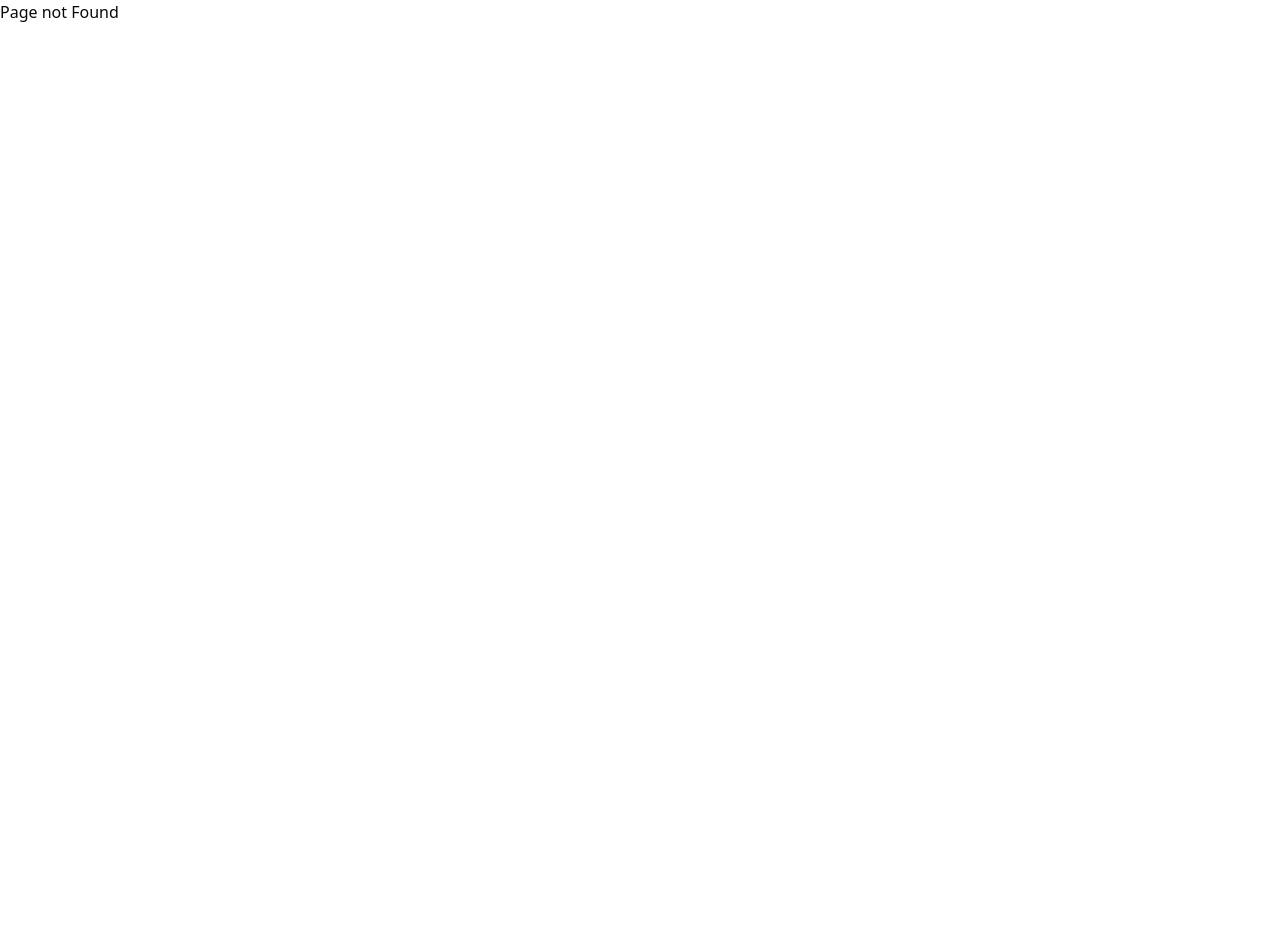
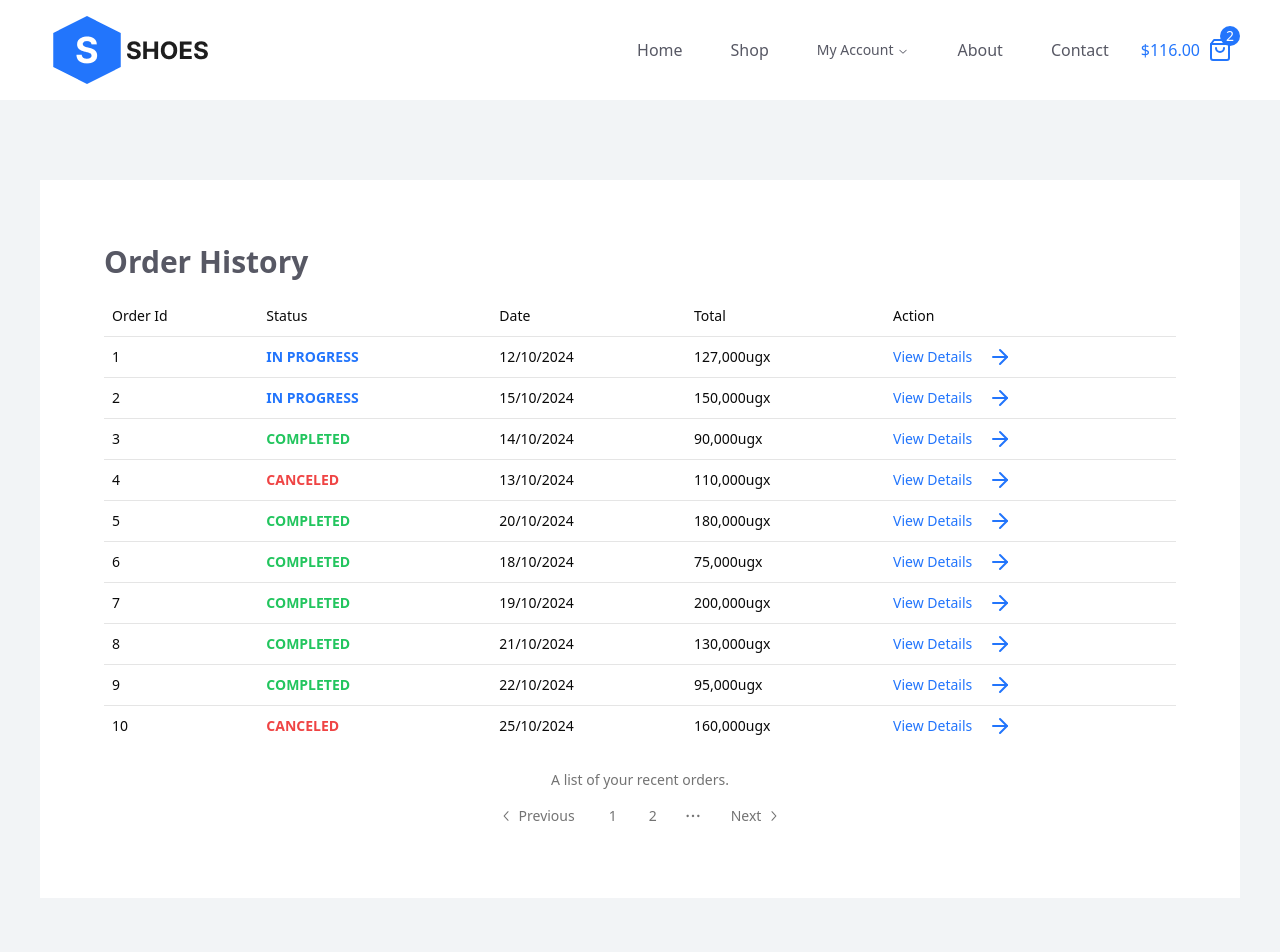
Before and after one commit to baliddeki/ovo-frontend, a React (Vite) app: page /orders in a window 1280 px wide. Before the commit this address had no page. Shown: the top 952 px of the page. Before the commit the page ends 800 px from the top, so only its background shows below. Built offline with nearby package versions, Linux system fonts and the light colour scheme.

Commit message:
added orders page and fixed bugs

```diff
--- a/package.json
+++ b/package.json
@@ -21,6 +21,7 @@
     "@radix-ui/react-popover": "^1.1.2",
     "@radix-ui/react-select": "^2.1.2",
     "@radix-ui/react-slot": "^1.1.0",
+    "@smastrom/react-rating": "^1.5.0",
     "class-variance-authority": "^0.7.0",
     "clsx": "^2.1.1",
     "date": "^2.0.5",
--- a/src/App.tsx
+++ b/src/App.tsx
@@ -26,6 +26,9 @@ import Cart from "@/pages/user-pages/cart.tsx";
 import AddNewCustomer from "@/pages/admin-pages/add-new-customer.tsx";
 import EditCustomer from "@/pages/admin-pages/edit-customer.tsx";
 import CustomerDetails from "@/pages/admin-pages/customer-details.tsx";
+import UserOrders from "@/pages/user-pages/orders.tsx";
+import UserAccount from "@/pages/user-pages/account.tsx";
+import UserOrderDetails from "@/pages/user-pages/order-details.tsx";
 
 function App() {
   return (
@@ -43,6 +46,9 @@ function App() {
              <Route path={"product/:productId"} element={<UserProduct />}/>
              <Route path={"contact"} element={<Contact />}/>
              <Route path={"cart"} element={<Cart/>}/>
+             <Route path={"orders"} element={<UserOrders/>}/>
+             <Route path={"order-details"} element={<UserOrderDetails />}/>
+             <Route path={"my-account"} element={<UserAccount />}/>
              <Route path={"signin"} element={<SignIn />}/>
              <Route path={"signup"} element={<SignUp />}/>
          </Route>
--- a/src/assets/data.ts
+++ b/src/assets/data.ts
@@ -148,6 +148,7 @@ export const orders: Order[] = [
         id: '1',
         product: "Brown Hiking Boots",
         customer: "Emma",
+        status: 'IN PROGRESS',
         price: "127,000ugx",
         deliveryDate: "12/10/2024",
         image: "/images/boots.jpg",
@@ -156,6 +157,7 @@ export const orders: Order[] = [
         id: '2',
         product: "Black Air Force",
         customer: "John",
+        status: "IN PROGRESS",
         price: "150,000ugx",
         deliveryDate: "15/10/2024",
         image: "/images/boots.jpg",
@@ -164,6 +166,7 @@ export const orders: Order[] = [
         id: '3',
         product: "White Running Shoes",
         customer: "Sarah",
+        status: 'COMPLETED',
         price: "90,000ugx",
         deliveryDate: "14/10/2024",
         image: "/images/boots.jpg",
@@ -172,6 +175,7 @@ export const orders: Order[] = [
         id: '4',
         product: "Blue Sport Sneakers",
         customer: "Michael",
+        status: "CANCELED",
         price: "110,000ugx",
         deliveryDate: "13/10/2024",
         image: "/images/boots.jpg",
@@ -180,6 +184,7 @@ export const orders: Order[] = [
         id: '5',
         product: "Red Basketball Shoes",
         customer: "David",
+        status: "COMPLETED",
         price: "180,000ugx",
         deliveryDate: "20/10/2024",
         image: "/images/boots.jpg",
@@ -188,6 +193,7 @@ export const orders: Order[] = [
         id: '6',
         product: "Green Walking Shoes",
         customer: "Alice",
+        status: "COMPLETED",
         price: "75,000ugx",
         deliveryDate: "18/10/2024",
         image: "/images/boots.jpg",
@@ -196,6 +202,7 @@ export const orders: Order[] = [
         id: '7',
         product: "Yellow Track Shoes",
         customer: "James",
+        status: "COMPLETED",
         price: "200,000ugx",
         deliveryDate: "19/10/2024",
         image: "/images/boots.jpg",
@@ -204,6 +211,7 @@ export const orders: Order[] = [
         id: '8',
         product: "Grey Cross Trainers",
         customer: "Rebecca",
+        status: "COMPLETED",
         price: "130,000ugx",
         deliveryDate: "21/10/2024",
         image: "/images/boots.jpg",
@@ -212,6 +220,7 @@ export const orders: Order[] = [
         id: '9',
         product: "Purple Tennis Shoes",
         customer: "Chris",
+        status: "COMPLETED",
         price: "95,000ugx",
         deliveryDate: "22/10/2024",
         image: "/images/boots.jpg",
@@ -220,6 +229,7 @@ export const orders: Order[] = [
         id: '10',
         product: "Orange High-Tops",
         customer: "Sophia",
+        status: "CANCELED",
         price: "160,000ugx",
         deliveryDate: "25/10/2024",
         image: "/images/boots.jpg",
--- a/src/assets/types.ts
+++ b/src/assets/types.ts
@@ -20,6 +20,7 @@ export type Order = {
     product: string,
     customer: string;
     price: string;
+    status: string;
     deliveryDate: string;
     image: string;
 }
--- a/src/assets/utils.tsx
+++ b/src/assets/utils.tsx
@@ -40,7 +40,6 @@ export const useProductCount = () => {
 
     const handleProductCount = (productId: string,action:string) => {
         setProductCounts((prevCounts) => {
-            // @ts-ignore
             const currentCount:number = prevCounts[productId] || 0;
             const newCount = action === "add" ? currentCount + 1 : Math.max(currentCount - 1, 0);
 
--- /dev/null
+++ b/src/components/ui/pagination.tsx
@@ -0,0 +1,121 @@
+import * as React from "react"
+import {
+  ChevronLeftIcon,
+  ChevronRightIcon,
+  DotsHorizontalIcon,
+} from "@radix-ui/react-icons"
+
+import { cn } from "@/lib/utils"
+import { ButtonProps, buttonVariants } from "@/components/ui/button"
+
+const Pagination = ({ className, ...props }: React.ComponentProps<"nav">) => (
+  <nav
+    role="navigation"
+    aria-label="pagination"
+    className={cn("mx-auto flex w-full justify-center", className)}
+    {...props}
+  />
+)
+Pagination.displayName = "Pagination"
+
+const PaginationContent = React.forwardRef<
+  HTMLUListElement,
+  React.ComponentProps<"ul">
+>(({ className, ...props }, ref) => (
+  <ul
+    ref={ref}
+    className={cn("flex flex-row items-center gap-1", className)}
+    {...props}
+  />
+))
+PaginationContent.displayName = "PaginationContent"
+
+const PaginationItem = React.forwardRef<
+  HTMLLIElement,
+  React.ComponentProps<"li">
+>(({ className, ...props }, ref) => (
+  <li ref={ref} className={cn("", className)} {...props} />
+))
+PaginationItem.displayName = "PaginationItem"
+
+type PaginationLinkProps = {
+  isActive?: boolean
+} & Pick<ButtonProps, "size"> &
+  React.ComponentProps<"a">
+
+const PaginationLink = ({
+  className,
+  isActive,
+  size = "icon",
+  ...props
+}: PaginationLinkProps) => (
+  <a
+    aria-current={isActive ? "page" : undefined}
+    className={cn(
+      buttonVariants({
+        variant: isActive ? "outline" : "ghost",
+        size,
+      }),
+      className
+    )}
+    {...props}
+  />
+)
+PaginationLink.displayName = "PaginationLink"
+
+const PaginationPrevious = ({
+  className,
+  ...props
+}: React.ComponentProps<typeof PaginationLink>) => (
+  <PaginationLink
+    aria-label="Go to previous page"
+    size="default"
+    className={cn("gap-1 pl-2.5", className)}
+    {...props}
+  >
+    <ChevronLeftIcon className="h-4 w-4" />
+    <span>Previous</span>
+  </PaginationLink>
+)
+PaginationPrevious.displayName = "PaginationPrevious"
+
+const PaginationNext = ({
+  className,
+  ...props
+}: React.ComponentProps<typeof PaginationLink>) => (
+  <PaginationLink
+    aria-label="Go to next page"
+    size="default"
+    className={cn("gap-1 pr-2.5", className)}
+    {...props}
+  >
+    <span>Next</span>
+    <ChevronRightIcon className="h-4 w-4" />
+  </PaginationLink>
+)
+PaginationNext.displayName = "PaginationNext"
+
+const PaginationEllipsis = ({
+  className,
+  ...props
+}: React.ComponentProps<"span">) => (
+  <span
+    aria-hidden
+    className={cn("flex h-9 w-9 items-center justify-center", className)}
+    {...props}
+  >
+    <DotsHorizontalIcon className="h-4 w-4" />
+    <span className="sr-only">More pages</span>
+  </span>
+)
+PaginationEllipsis.displayName = "PaginationEllipsis"
+
+export {
+  Pagination,
+  PaginationContent,
+  PaginationLink,
+  PaginationItem,
+  PaginationPrevious,
+  PaginationNext,
+  PaginationEllipsis,
+}
--- a/src/components/user-components/UserHeader.tsx
+++ b/src/components/user-components/UserHeader.tsx
@@ -47,16 +47,16 @@ const UserHeader = ()=>{
                     <NavigationMenu>
                         <NavigationMenuList>
                             <NavigationMenuItem>
-                                <NavigationMenuTrigger onClick={()=>handleActiveBar("my-account")}>My Account</NavigationMenuTrigger>
+                                <NavigationMenuTrigger onClick={()=>handleActiveBar("my-account")} className={`${activeBar === "my-account" || path === "/my-account" ? "bg-green-2 text-green-5 ": "text-gray-8"} hover:text-green-5 hover:bg-green-2 px-4 py-1 rounded-lg duration-300`}>My Account</NavigationMenuTrigger>
                                 <NavigationMenuContent className={"w-full bg-white shadow-md"}>
                                     <div className={' w-[14rem] flex flex-col'}>
                                         <NavigationMenuLink onClick={()=>handleActiveBar("my-account")} asChild>
-                                            <Link to="/orders" className={`${activeBar === "my-account" || path === "/my-account" ? "bg-green-2 text-green-5 ": "text-gray-8"} hover:text-green-5 px-5 py-3 duration-300 border-b`}>
+                                            <Link to="/orders" className={`hover:text-green-5 px-5 py-3 duration-300 border-b`}>
                                                 Orders
                                             </Link>
                                         </NavigationMenuLink>
                                         <NavigationMenuLink onClick={()=>handleActiveBar("my-account")} asChild>
-                                            <Link to="/my-account" className={`${activeBar === "my-account" || path === "/my-account" ? "bg-green-2 text-green-5 ": "text-gray-8"} hover:text-green-5 px-5 py-3 duration-300`}>
+                                            <Link to="/my-account" className={`hover:text-green-5 px-5 py-3 duration-300`}>
                                                 Account Details
                                             </Link>
                                         </NavigationMenuLink>
@@ -114,7 +114,7 @@ const UserHeader = ()=>{
                                 <li onClick={() => handleActiveBar("my-account")}>
                                     <Link
                                         to={'/orders'}
-                                        className={`${activeBar === "my-account" || path === "/my-account" ? "text-green-5 " : "text-blue-5"} hover:text-green-5 `}
+                                        className={`hover:text-green-5 `}
                                     >
                                         Orders
                                     </Link>
@@ -123,7 +123,7 @@ const UserHeader = ()=>{
                                 <li onClick={() => handleActiveBar("my-account")}>
                                     <Link
                                         to={'/account-details'}
-                                        className={`${activeBar === "my-account" || path === "/my-account" ? "text-green-5 " : "text-blue-5"} hover:text-green-5 `}
+                                        className={`hover:text-green-5 `}
                                     >
                                         Account Details
                                     </Link>
--- /dev/null
+++ b/src/pages/user-pages/account.tsx
@@ -0,0 +1,10 @@
+const UserAccount = ()=>{
+    return (
+        <>
+        User Account
+        </>
+    )
+
+}
+
+export default UserAccount
--- /dev/null
+++ b/src/pages/user-pages/order-details.tsx
@@ -0,0 +1,6 @@
+const UserOrderDetails = ()=>{
+    return (<>User order Details</>)
+
+}
+
+export default UserOrderDetails
--- /dev/null
+++ b/src/pages/user-pages/orders.tsx
@@ -0,0 +1,98 @@
+import {
+    Table,
+    TableBody,
+    TableCaption,
+    TableCell,
+    TableHead,
+    TableHeader,
+    TableRow,
+} from "@/components/ui/table"
+import {orders} from "@/assets/data.ts";
+import {Order} from "@/assets/types.ts";
+
+import {
+    Pagination,
+    PaginationContent,
+    PaginationEllipsis,
+    PaginationItem,
+    PaginationLink,
+    PaginationNext,
+    PaginationPrevious,
+} from "@/components/ui/pagination"
+import {Link} from "react-router-dom";
+import {ArrowRight} from "lucide-react";
+
+
+const UserOrders = ()=>{
+    return (
+
+        <>
+            <div
+                className={"md:min-h-[calc(100vh-6.25rem)] w-screen pb-16 section inline-padding flex flex-col bg-[#F2F4F6]"}>
+                <div className={"bg-white max-w-[75rem] w-full p-6 md:p-16 mx-auto mt-16 vertical-spacing"}>
+                    <h3 className={"text-2xl md:text-3xl font-extrabold text-gray-8"}>Order History</h3>
+                    <Table>
+                        <TableCaption>
+                            <p className={"my-2"}>A list of your recent orders.</p>
+                            <Pagination>
+                                <PaginationContent>
+                                    <PaginationItem>
+                                        <PaginationPrevious href="#" />
+                                    </PaginationItem>
+                                    <PaginationItem>
+                                        <PaginationLink href="#">1</PaginationLink>
+                                    </PaginationItem>
+                                    <PaginationItem>
+                                        <PaginationLink href="#">2</PaginationLink>
+                                    </PaginationItem>
+                                    <PaginationItem>
+                                        <PaginationEllipsis />
+                                    </PaginationItem>
+                                    <PaginationItem>
+                                        <PaginationNext href="#" />
+                                    </PaginationItem>
+                                </PaginationContent>
+                            </Pagination>
+                        </TableCaption>
+                        <TableHeader>
+                            <TableRow>
+                                <TableHead>Order Id</TableHead>
+                                <TableHead>Status</TableHead>
+                                <TableHead>Date</TableHead>
+                                <TableHead>Total</TableHead>
+                                <TableHead>Action</TableHead>
+                            </TableRow>
+                        </TableHeader>
+                        <TableBody>
+                            {
+                                orders.map(({id, status, deliveryDate, price}   :Order)=>(
+                                    <TableRow key={id}>
+                                        <TableCell className="font-medium">{id}</TableCell>
+                                        {
+
+                                            status === "CANCELED" ? <TableCell className={"text-red-500 font-bold"}>{status}</TableCell> :
+                                                status === "IN PROGRESS" ? <TableCell className={'text-blue-5 font-bold'}>{status}</TableCell> :
+                                                    <TableCell className={"text-green-5 font-bold"}>{status}</TableCell>
+                                        }
+                                        <TableCell>{deliveryDate}</TableCell>
+                                        <TableCell>{price}</TableCell>
+                                        <TableCell>
+                                            <Link to={'/order-details'} className={"flex items-center gap-4 text-blue-5"}>
+                                                <p>View Details</p>
+                                                <ArrowRight />
+                                            </Link>
+                                        </TableCell>
+                                    </TableRow>
+                                ))
+                            }
+
+                        </TableBody>
+                    </Table>
+
+
+                </div>
+            </div>
+        </>
+    )
+}
+export default UserOrders
--- a/src/pages/user-pages/user-product.tsx
+++ b/src/pages/user-pages/user-product.tsx
@@ -1,3 +1,5 @@
+// @ts-nocheck
+
 import {products} from "@/assets/data.ts";
 import {Link, useParams} from "react-router-dom";
 import {gradientBackground, useProductCount} from "@/assets/utils.tsx";
@@ -7,27 +9,24 @@ import {IoAddOutline} from "react-icons/io5";
 import {AiOutlineMinus} from "react-icons/ai";
 import {Textarea} from "@/components/ui/textarea.tsx";
 import {Input} from "@/components/ui/input.tsx";
-import ReactStars from "react-rating-stars-component";
-
+import { Rating } from '@smastrom/react-rating'
+import '@smastrom/react-rating/style.css'
 import {
     Dialog,
     DialogContent,
-    DialogDescription,
-    DialogHeader,
-    DialogTitle,
     DialogTrigger,
 } from "@/components/ui/dialog"
 
 const UserProduct = ()=>{
     const [activeTab, setActiveTab] = useState<string>("description");
-    const {productId} = useParams();
+    const {productId} = useParams()
     const [formData, setFormData] = useState({
         rating: 0,
         email: '',
         message: '',
         name: ''
     })
-    const [position, setPosition] = useState({ x: 0, y: 0 });
+    // const [position, setPosition] = useState({ x: 0, y: 0 });
 
     const {productCounts, handleProductCount} = useProductCount();
     const product = products.find(product => product.id === productId)
@@ -48,26 +47,18 @@ const UserProduct = ()=>{
     }
     const handleFormData = (e: { preventDefault: () => void; target: { name: string; value: string; }; })=>{
         e.preventDefault()
-        setFormData({
-            ...formData,
-            [e.target.name]: [e.target.value]
-        })
+        setFormData(prevState => ({
+            ...prevState,
+            [e.target.name]: e.target.value
+        }))
     }
 
-    const handleMouseMove = (e) => {
-        const { left, top, width, height } = e.currentTarget.getBoundingClientRect();
-        const x = ((e.clientX - left) / width) * 100;
-        const y = ((e.clientY - top) / height) * 100;
-
-        setPosition({ x, y });
+    const handleRatingChanged = (newRating: number) => {
+        setFormData((prevState) => ({
+            ...prevState,
+            rating: newRating
+        }))
     };
-    const ratingChanged = (newRating: number) => {
-        setFormData({
-            ...formData,
-            rating: newRating
-        })
-    };
-
     return (
         <>
             <div className={"inline-padding bg-[#F2F4F6] py-16"}>
@@ -110,12 +101,12 @@ const UserProduct = ()=>{
                             </div>
                             <div className={"border-y-[1px] py-4 flex items-center gap-4"}>
                                 <div className={"grid grid-cols-3 items-center"}>
-                                    <button onClick={() => handleProductCount(product?.id, "minus")}
+                                    <button onClick={() => handleProductCount(product?.id as string, "minus")}
                                             className={"py-1 px-3 border-[1px] h-full w-[2.75rem]"}><AiOutlineMinus/>
                                     </button>
                                     <button
                                         className={"py-1 px-3 border-[1px] h-full w-[2.75rem]"}>{productCounts[product?.id] || 0}</button>
-                                    <button onClick={() => handleProductCount(product?.id, "add")}
+                                    <button onClick={() => handleProductCount(product?.id as string, "add")}
                                             className={"py-1 px-3 border-[1px] h-full w-[2.75rem]"}><IoAddOutline/>
                                     </button>
                                 </div>
@@ -177,12 +168,7 @@ const UserProduct = ()=>{
                             <div className={"flex gap-2 items-center"}>
                                 <p className={"text-gray-8"}>Your rating *</p>
                                 <div>
-                                    <ReactStars
-                                        count={5}
-                                        onChange={ratingChanged}
-                                        size={30}
-                                        activeColor="#ffd700"
-                                    />
+                                    <Rating style={{ maxWidth: 150 }} value={formData.rating} onChange={handleRatingChanged} />
                                 </div>
                             </div>
                             <label className={"text-gray-8"}>
@@ -242,14 +228,7 @@ const UserProduct = ()=>{
                                                           className={"font-extrabold text-lg block text-center"}>{name}</Link>
                                                     <div className={"flex gap-2 items-center w-fit mx-auto"}>
                                                     {/*    */}
-                                                        <ReactStars
-                                                            count={5}
-                                                            onChange={ratingChanged}
-                                                            size={24}
-                                                            edit={false}
-                                                            value={2}
-                                                            activeColor="#ffd700"
-                                                        />
+                                                        <Rating style={{ maxWidth: 100 }} value={3} readOnly={true}/>
                                                     </div>
                                                     <div className={"flex items-center gap-2 w-fit mx-auto"}>
                                                         <p className={"text-sm line-through text-gray-8"}>$22.00</p>
```
Also changed, not shown: 1 other file (tests, documents, lock files or other folders).
